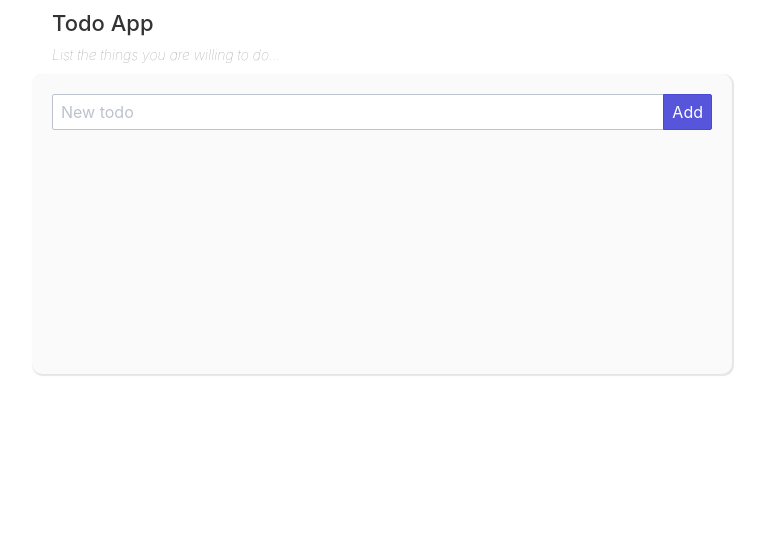
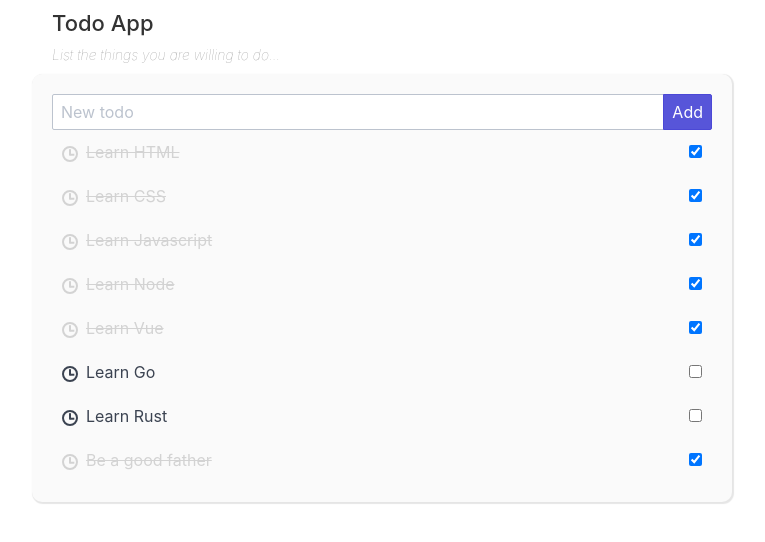
Before and after one commit to weider86/vue-todo-app, a Vue app: page / in a window 1280 px wide. Shown: the top 542 px of the page, without its empty margins (258-1023 px from the left). Built offline with nearby package versions, Linux system fonts and the light colour scheme.

Commit message:
finish todos component

```diff
--- a/package.json
+++ b/package.json
@@ -1,5 +1,5 @@
 {
-  "name": "todo",
+  "name": "todo-list-vue-js",
   "version": "0.1.0",
   "private": true,
   "scripts": {
--- a/src/components/Todos.vue
+++ b/src/components/Todos.vue
@@ -2,35 +2,33 @@
   <div class="todo-app" id="app">
     <div class="todo-app-presentation">
       <h1 class="todo-app-title">Todo App</h1>
-      <h4 class="todo-app-description">List the things you are willing to do...</h4>
+      <h4 class="todo-app-text">List the things you are willing to do...</h4>
     </div>
+
     <div class="todo-container">
       <form @submit.prevent="addTodo(todo)">
         <div class="input-group">
-          <input type="text" v-model="todo.description" class="form-input" placeholder="New todo" />
+          <input type="text" v-model="todo.text" class="form-input" placeholder="New todo" />
           <button class="btn btn-primary input-group-btn">Add</button>
         </div>
       </form>
 
-      <div class="todo-list">
-
-        <div class="tile" v-for="t in todos" :key="t.id">
+      <div class="todo-list" v-for="t in todos" :key="t.id">
+        <div class="tile" :class="{ checked: t.checked }">
           <div class="tile-icon">
             <i class="icon icon-time centered"></i>
           </div>
           <div class="tile-content">
             <div class="tile-subtitle">
-              {{ t.description }}
+              {{ t.text }}
             </div>
           </div>
           <div class="tile-action">
-            <button class="btn btn-link">Done</button>
-            <button class="btn btn-link">
-              <span class="text-error">Remove</span>
-            </button>
+            <input type="checkbox" :checked="t.checked" @change="toggleTodo(todo, t)" />
           </div>
         </div>
       </div>
+
     </div>
   </div>
 </template>
@@ -40,13 +38,32 @@
 export default {
   name: 'app',
   data() {
-    return { todos: [], todo: { checked: false } };
+    return {
+      todos: [
+        { id: 1, text: 'Learn HTML', checked: true },
+        { id: 2, text: 'Learn CSS', checked: true },
+        { id: 3, text: 'Learn Javascript', checked: true },
+        { id: 4, text: 'Learn Node', checked: true },
+        { id: 5, text: 'Learn Vue', checked: true },
+        { id: 6, text: 'Learn Go', checked: false },
+        { id: 7, text: 'Learn Rust', checked: false },
+        { id: 12, text: 'Be a good father', checked: true },
+      ], todo: { checked: false }
+    };
   },
   methods: {
     addTodo(todo) {
       todo.id = Date.now();
       this.todos.push(todo);
       this.todo = { checked: false }
+    },
+    toggleTodo(todo, t) {
+      const index = this.todos.findIndex(item => item.id === t.id);
+
+      if (index > -1) {
+        const checked = !this.todos[index].checked;
+        this.todos[index].checked = checked;
+      }
     }
   }
 };
@@ -67,7 +84,7 @@ export default {
   color: #333;
 }
 
-.todo-app-description {
+.todo-app-text {
   font-size: 14px;
   color: #999;
   font-style: italic;
@@ -87,6 +104,11 @@ export default {
 }
 
 .todo-list {
-  padding: 20px;
+  padding: 10px;
+}
+
+.checked {
+  text-decoration: line-through;
+  color: lightgray;
 }
 </style>
```
Also changed, not shown: 1 other file (tests, documents, lock files or other folders).
